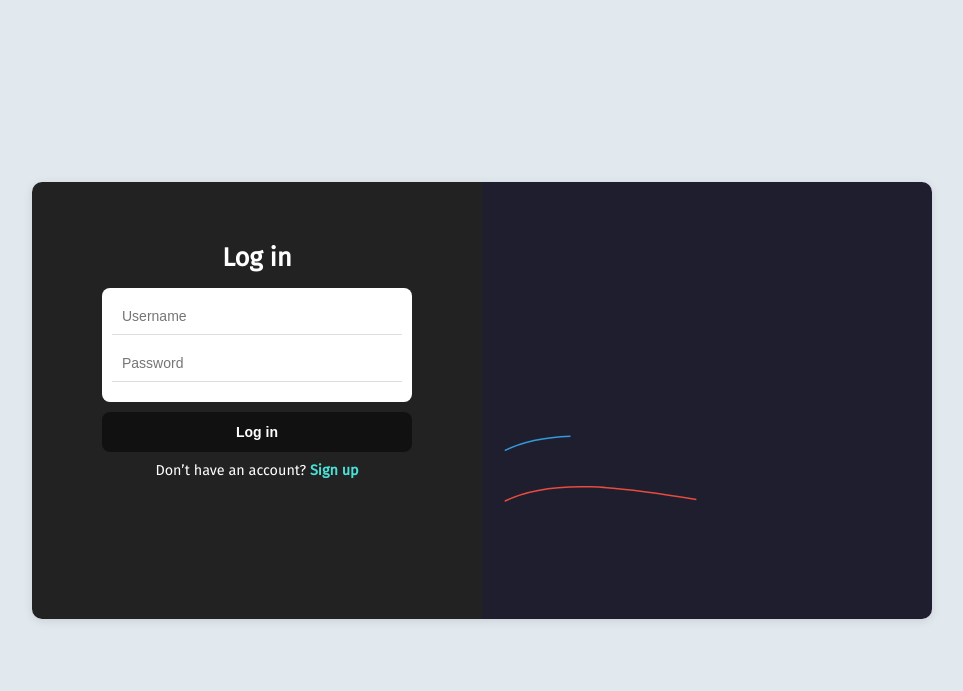
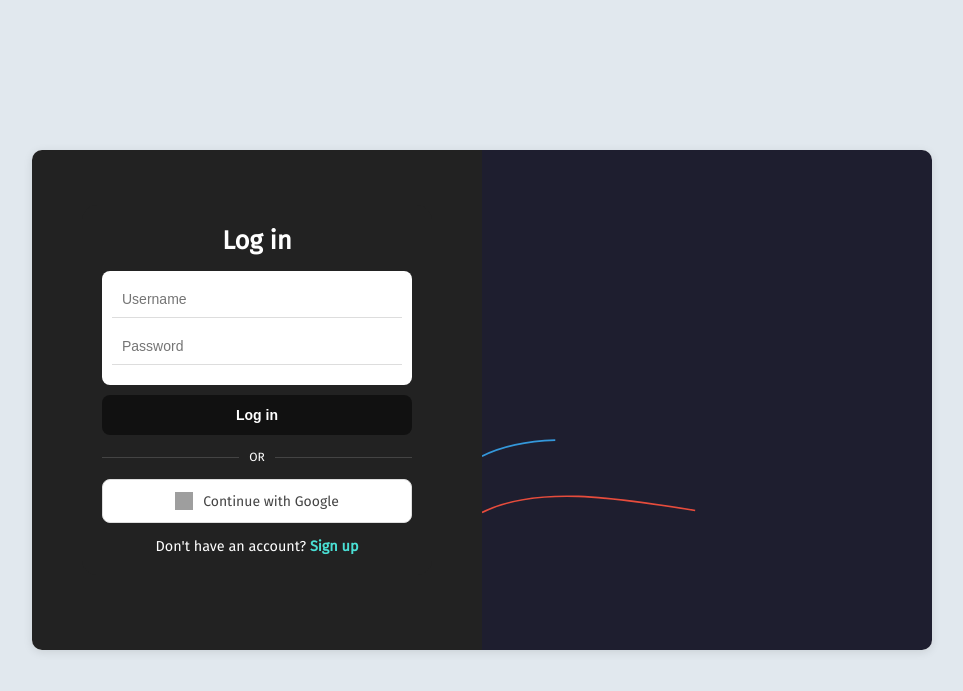
Before and after one commit to TCcodemaster/TWSE-Revenue, a Flask app: page /login in a window 1280 px wide. Shown: the top 691 px of the page, without its empty margins (158-1121 px from the left). Run offline with Flask 3, Linux system fonts and the light colour scheme; grey boxes are pictures that could not be loaded.

Commit message:
更新依賴項，新增gmail登入功能，改善登入頁面樣式

```diff
--- a/app.py
+++ b/app.py
@@ -1,77 +1,100 @@
-from flask import Flask, render_template, request, jsonify, redirect, url_for
-from config import Config
-from utils.scraper import get_company_data,get_status
-from utils.data_processor import parse_range, prepare_chart_data, prepare_yearly_comparison_data
-from utils.database import Database
 import os
 import logging
 import datetime
 import time
-from flask_caching import Cache
 import traceback
 import threading
-from flask import Flask, render_template, request, redirect, url_for, flash, session
+
+from flask import Flask, render_template, request, redirect, url_for, flash, session, jsonify
+from flask_caching import Cache, logger
+from config import Config
+from utils.scraper import get_company_data, get_status
+from utils.data_processor import parse_range, prepare_chart_data, prepare_yearly_comparison_data
+from utils.database import Database
 from utils.auth import login_user, register_user
-# 登入路由，處理 GET 與 POST 請求
-from flask import jsonify, request
 
-"""
-多層緩存策略（Multi-Tier Caching Strategy）
+# 引入 Flask-Dance Google OAuth 模組
+from flask_dance.contrib.google import make_google_blueprint, google
 
-緩存層級與特性：
+# 建立 Flask 應用，並從 Config 載入設定（config.py 中已使用 dotenv 載入環境變數）
+app = Flask(__name__)
+app.config.from_object(Config)
+app.secret_key = app.config['SECRET_KEY']  # SECRET_KEY 用於 session 加密
 
-1. 記憶體緩存 (In-Memory Cache)
-    - 位置：Flask-Caching (app.py)
-    - 存取速度：最快（毫秒級）
-    - 生命週期：應用運行期間
-    - 適用場景：頻繁、短期數據查詢
-    - 實現方法：cache.set() / cache.get()
+# 配置記憶體快取
+cache_config = {
+    "DEBUG": True,
+    "CACHE_TYPE": "SimpleCache",
+    "CACHE_DEFAULT_TIMEOUT": 3600  # 一小時快取時間
+}
+app.config.from_mapping(cache_config)
+cache = Cache(app)
 
-2. 數據庫緩存 (Database Cache)
-    - 位置：utils/database.py
-    - 存取速度：相對較慢
-    - 生命週期：永久保存
-    - 適用場景：長期數據存儲
-    - 實現方法：SQLite持久化
+# 建立 Google OAuth Blueprint
+# 注意：此處使用 .env 中的 GOOGLE_CLIENT_ID 與 GOOGLE_CLIENT_SECRET
+google_bp = make_google_blueprint(
+    client_id=os.environ.get("GOOGLE_CLIENT_ID"),
+    client_secret=os.environ.get("GOOGLE_CLIENT_SECRET"),
+    scope=["openid", "https://www.googleapis.com/auth/userinfo.email", "https://www.googleapis.com/auth/userinfo.profile"],
+    # 設定的 redirect_url 必須與 Google Cloud Console 中已授權的重導向 URI 完全一致，
+    # 例如：http://localhost:5000/google_login_callback
+    redirect_url="/google_login_callback"
+)
+# 註冊 Blueprint，預設授權路徑會變成 /login/google/authorized
+app.register_blueprint(google_bp, url_prefix="/login")
 
-檢索優先順序：
-記憶體緩存 →  數據庫緩存
+# 初始化資料庫：如果環境變數中有 DATABASE_DIR 則使用之，否則預設於應用內的 data 資料夾
+db_base_path = os.environ.get('DATABASE_DIR', os.path.join(app.root_path, 'data'))
+os.makedirs(db_base_path, exist_ok=True)
+db_path = os.path.join(db_base_path, 'data.db')
+db = Database(db_path)
 
-設計目的：
-- 提供多層次、靈活的數據緩存機制
-- 平衡性能、持久性和存儲成本
-"""
+# 系統狀態與初始化資訊
+system_status = {
+    'startup_time': None,
+    'is_initializing': True,
+    'startup_count': 0,
+    'last_ping': None,
+    'error_count': 0
+}
 
-app = Flask(__name__)
-app.secret_key = 'your_secret_key'  # 用於加密 session
+def initialize_system():
+    """執行系統初始化流程"""
+    system_status['startup_time'] = datetime.datetime.now()
+    system_status['is_initializing'] = True
+    system_status['startup_count'] += 1
+    logging.info("系統啟動中...")
+    time.sleep(0.5)  # 模擬連接資料庫
+    logging.info("資料庫連接成功")
+    time.sleep(0.5)  # 模擬載入配置
+    logging.info("應用程式配置載入完成")
+    time.sleep(0.5)  # 模擬檢查快取
+    logging.info("資料快取檢查完成")
+    system_status['is_initializing'] = False
+    logging.info(f"系統啟動完成，這是第 {system_status['startup_count']} 次啟動")
+    return True
 
-
-
+# 傳統帳號密碼登入路由
 @app.route('/login', methods=['GET', 'POST'])
 def login():
     if request.method == 'POST':
         username = request.form.get('username')
         password = request.form.get('password')
-
         success, result = login_user(username, password)
         if success:
-            message = "登入成功！"
-            flash(message, 'success')
-            # 如果是 AJAX 請求（或 accept JSON 較高），返回 JSON
+            flash("登入成功！", 'success')
+            # AJAX 或傳統提交分支
             if request.headers.get('X-Requested-With') == 'XMLHttpRequest' or \
                request.accept_mimetypes['application/json'] >= request.accept_mimetypes['text/html']:
-                return jsonify(success=True, message=message, url=url_for('index'))
-            # 傳統提交則直接跳轉
+                return jsonify(success=True, message="登入成功", url=url_for('index'))
             return redirect(url_for('index'))
         else:
-            message = result
-            flash(message, 'error')
+            flash(result, 'error')
             if request.headers.get('X-Requested-With') == 'XMLHttpRequest' or \
                request.accept_mimetypes['application/json'] >= request.accept_mimetypes['text/html']:
-                return jsonify(success=False, message=message)
-            return render_template('login.html', error=message)
+                return jsonify(success=False, message=result)
+            return render_template('login.html', error=result)
     return render_template('login.html')
-
 
 @app.route('/register', methods=['GET', 'POST'])
 def register():
@@ -80,127 +103,73 @@ def register():
         email = request.form.get('email')
         password = request.form.get('password')
         confirm_password = request.form.get('confirm_password')
-
         if password != confirm_password:
-            error_msg = "兩次輸入的密碼不一致"
-            flash(error_msg, 'error')
-            if request.headers.get('X-Requested-With') == 'XMLHttpRequest' or \
-               request.accept_mimetypes['application/json'] >= request.accept_mimetypes['text/html']:
-                return jsonify(success=False, message=error_msg)
-            return render_template('login.html', error=error_msg)
-
+            flash("兩次輸入的密碼不一致", "error")
+            return render_template('login.html', error="兩次輸入的密碼不一致")
         success, result = register_user(username, email, password)
         if success:
-            message = "註冊成功，請登入"
-            flash(message, 'success')
-            if request.headers.get('X-Requested-With') == 'XMLHttpRequest' or \
-               request.accept_mimetypes['application/json'] >= request.accept_mimetypes['text/html']:
-                return jsonify(success=True, message=message, url=url_for('login'))
+            flash("註冊成功，請登入", "success")
             return redirect(url_for('login'))
         else:
-            message = result
-            flash(message, 'error')
-            if request.headers.get('X-Requested-With') == 'XMLHttpRequest' or \
-               request.accept_mimetypes['application/json'] >= request.accept_mimetypes['text/html']:
-                return jsonify(success=False, message=message)
-            return render_template('login.html', error=message)
+            flash(result, "error")
+            return render_template('login.html', error=result)
     return render_template('login.html')
 
+# Google OAuth 回呼路由
+@app.route('/google_login_callback')
+def google_login_callback():
+    # 若尚未授權，轉到 Google 登入流程
+    if not google.authorized:
+        return redirect(url_for("google.login"))
+    # 從 Google 取得使用者資訊
+    resp = google.get("/oauth2/v1/userinfo")
+    if not resp.ok:
+        flash("無法從 Google 取得使用者資訊，請稍後再試。", "error")
+        return redirect(url_for("login"))
+    info = resp.json()
+    google_id = info.get("id")
+    email = info.get("email")
+    username = info.get("name") or email.split("@")[0]
+    # 根據 google_id 或 email 檢查資料庫是否已有此用戶
+    user_obj = db.get_user_by_google_id(google_id)
+    if not user_obj:
+        user_obj = db.get_user_by_email(email)
+    if not user_obj:
+        # 自動註冊：Google OAuth 用戶不需提供本地密碼
+        success, user_id_or_msg = db.create_user(
+            username=username,
+            email=email,
+            password_hash=None,
+            google_id=google_id
+        )
+        if not success:
+            flash(f"自動註冊失敗: {user_id_or_msg}", "error")
+            return redirect(url_for("login"))
+        user_obj = db.get_user_by_id(user_id_or_msg)
+    # 寫入 session，完成登入
+    session['user_id'] = user_obj['id']
+    session['username'] = user_obj['username']
+    flash("使用 Google 登入成功", "success")
+    return redirect(url_for("index"))
 
-
-
-# 導入新的進度追蹤模組
-from utils.progress_tracker import get_status
-# 配置日誌
-logging.basicConfig(level=logging.INFO)
-logger = logging.getLogger(__name__)
-
-# 系統狀態追踪
-system_status = {
-    'startup_time': None,
-    'is_initializing': True,
-    'startup_count': 0,
-    'last_ping': None,
-    'error_count': 0
-}
-app.config.from_object(Config)
-
-# 配置緩存
-cache_config = {
-    "DEBUG": True,
-    "CACHE_TYPE": "SimpleCache",  # 簡單記憶體緩存
-    "CACHE_DEFAULT_TIMEOUT": 3600  # 提高預設緩存時間至1小時
-}
-app.config.from_mapping(cache_config)
-cache = Cache(app)
-
-# TODO Render 部署時，每次啟動都是新的容器，如果沒有設置持久化磁碟 (Persistent Disk)，data.db 會在重啟後消失。
-# TODO Render 的文件系統是唯讀的 (Read-Only)，除非手動設置掛載目錄。
-
-# 確保 `data` 資料夾存在
-# 從環境變數讀取數據庫位置，提供合理預設值
-db_base_path = os.environ.get('DATABASE_DIR', os.path.join(app.root_path, 'data'))
-os.makedirs(db_base_path, exist_ok=True)
-
-db_path = os.path.join(db_base_path, 'data.db')
-db = Database(db_path)
-# 啟動系統
-def initialize_system():
-    """執行系統初始化流程"""
-    system_status['startup_time'] = datetime.datetime.now()
-    system_status['is_initializing'] = True
-    system_status['startup_count'] += 1
-
-    logger.info("系統啟動中...")
-
-    # 模擬初始化流程，可以在這裡添加實際的初始化邏輯
-    time.sleep(0.5)  # 連接資料庫
-    logger.info("資料庫連接成功")
-
-    time.sleep(0.5)  # 載入配置
-    logger.info("應用程式配置載入完成")
-
-    time.sleep(0.5)  # 檢查快取
-    logger.info("資料快取檢查完成")
-
-    # 初始化完成
-    system_status['is_initializing'] = False
-    logger.info(f"系統啟動完成，這是第 {system_status['startup_count']} 次啟動")
-
-    return True
-
-# 啟動頁面路由
-@app.route('/startup')
-def startup():
-    """系統啟動頁面"""
-    # 如果系統已經初始化完成，直接跳轉到首頁
-    if system_status['startup_time'] is not None and not system_status['is_initializing']:
-        return redirect(url_for('index'))
-
-    # 否則顯示啟動頁面
-    return render_template('startup.html')
-
-# 首頁路由
 # 首頁路由
 @app.route('/')
 def index():
-    # 如果系統尚未初始化，跳轉到啟動頁面
     if system_status['startup_time'] is None:
-        # 啟動初始化流程
         initialize_system()
         return redirect(url_for('startup'))
-
-    # 如果系統正在初始化中，也跳轉到啟動頁面
     if system_status['is_initializing']:
         return redirect(url_for('startup'))
-
-    # 檢查用戶是否已登入
     if 'user_id' not in session:
         return redirect(url_for('login'))
-
-    # 系統已經初始化完成，從數據庫讀取當前登入用戶的查詢歷史
+    # 取得該用戶的查詢歷史（假設 db.get_query_history 依據 user_id 返回資料）
     query_history = db.get_query_history(user_id=session.get('user_id'))
     return render_template('index.html', query_history=query_history)
+@app.route('/startup')
+def startup():
+    if system_status['startup_time'] is not None and not system_status['is_initializing']:
+        return redirect(url_for('index'))
+    return render_template('startup.html')
 # 保活 API 端點
 @app.route('/api/keep-alive', methods=['GET'])
 def keep_alive():
--- a/docker-compose.yml
+++ b/docker-compose.yml
@@ -15,7 +15,8 @@ services:
     # volumes:
     #   - db_data:/app/data # ✅ Render 將 Persistent Disk 掛載在 /app/data
     #   - cache_data:/app/cache # ✅ 如果也要快取快照儲存，可加上這一個（可選）
-
+    env_file:
+      - .env
     environment:
       - FLASK_ENV=production
       - WORKERS=2
@@ -23,7 +24,7 @@ services:
       - MAX_REQUESTS=1000
       - MAX_REQUESTS_JITTER=50
       - DATABASE_DIR=/app/data
-
+      - OAUTHLIB_INSECURE_TRANSPORT=1
     restart: always
 
     healthcheck:
--- a/requirements.txt
+++ b/requirements.txt
@@ -13,3 +13,9 @@ urllib3==2.0.7
 cachetools==5.3.1
 tenacity==8.2.3
 python-dotenv==1.0.0
+flask-dance[sqla]==6.2.0
+blinker==1.6.2
+oauthlib==3.2.2
+requests-oauthlib==1.3.1
+flask-session==0.5.0
+redis==4.5.1
--- a/templates/index.html
+++ b/templates/index.html
@@ -192,7 +192,6 @@
       </div>
     </div>
   </div>
-</div>
 
   <!-- 年度比較選擇公司對話框 - 改進樣式 -->
   <div class="modal fade" id="company-select-modal" tabindex="-1" aria-hidden="true">
--- a/templates/login.html
+++ b/templates/login.html
@@ -6,6 +6,9 @@
   <title>Login & Sign up</title>
   <meta name="viewport" content="width=device-width, initial-scale=1.0">
   <link href="https://fonts.googleapis.com/css?family=Fira+Sans" rel="stylesheet">
+  <!-- 在 head 中添加 Font Awesome -->
+  <link rel="stylesheet" href="https://cdnjs.cloudflare.com/ajax/libs/font-awesome/5.15.3/css/all.min.css">
+
   <style>
     /* ========== 全域重置 & 基本設定 ========== */
     * {
@@ -57,16 +60,20 @@
       position: relative;
       background-color: #1E1E2F;
       overflow: hidden;
+      height: 100%;
+      min-height: 500px;
+      /* 確保右側面板有足夠高度 */
+      display: flex;
+      align-items: center;
+      justify-content: center;
     }
 
     /* 新增的 SVG 動畫容器 */
     #animated-bg {
-      position: absolute;
-      top: 50%;
-      left: 50%;
-      transform: translate(-50%, -50%);
-      width: 90%;
-      height: auto;
+      width: 100%;
+      height: 100%;
+      max-width: 800px;
+      max-height: 800px;
     }
 
     /* ========== 表單容器 ========== */
@@ -98,6 +105,8 @@
       height: 0;
       overflow: hidden;
       pointer-events: none;
+      position: absolute;
+      /* 防止空間佔用 */
     }
 
     /* ========== 標題 ========== */
@@ -190,7 +199,15 @@
       .right-panel {
         width: 100%;
         flex: none;
+      }
+
+      .right-panel {
         min-height: 300px;
+      }
+
+      /* 小螢幕上的註冊區塊 */
+      .signup {
+        position: static;
       }
     }
 
@@ -230,6 +247,79 @@
         transform: translateY(-10px);
       }
     }
+
+    /* 分隔線樣式 */
+    .divider {
+      display: flex;
+      align-items: center;
+      text-align: center;
+      margin: 15px 0;
+    }
+
+    .divider::before,
+    .divider::after {
+      content: '';
+      flex: 1;
+      border-bottom: 1px solid #444;
+    }
+
+    .divider span {
+      padding: 0 10px;
+      color: #fff;
+      font-size: 12px;
+    }
+
+    /* 社交登入按鈕樣式 */
+    .social-login {
+      margin: 15px 0;
+    }
+
+    .btn {
+      display: block;
+      width: 100%;
+      padding: 12px;
+      border-radius: 8px;
+      text-align: center;
+      text-decoration: none;
+      transition: background-color 0.3s;
+      font-size: 14px;
+      font-weight: 500;
+      position: relative;
+    }
+
+    .btn-social {
+      display: flex;
+      align-items: center;
+      justify-content: center;
+    }
+
+    .btn-google {
+      background-color: #fff;
+      color: #444;
+      border: 1px solid #ddd;
+    }
+
+    .btn-google:hover {
+      background-color: #f5f5f5;
+    }
+
+    .social-icon {
+      width: 18px;
+      height: 18px;
+      margin-right: 10px;
+    }
+
+    /* 註冊提示樣式 */
+    .signup-prompt {
+      margin-top: 15px;
+      text-align: center;
+      font-size: 0.9em;
+    }
+
+    .signup-prompt a {
+      color: #4AE0D5;
+      text-decoration: none;
+    }
   </style>
 </head>
 
@@ -251,11 +341,28 @@
               </div>
               <button type="submit" class="submit-btn">Log in</button>
             </form>
+
+            <!-- Google 登入按鈕 -->
+            <div class="divider">
+              <span>OR</span>
+            </div>
+
+            <div class="social-login">
+              <a href="{{ url_for('google.login') }}" class="btn btn-social btn-google">
+
+                <img src="https://developers.google.com/identity/images/g-logo.png" alt="Google" class="social-icon"
+                  width="18" height="18">
+                <span>Continue with Google</span>
+              </a>
+            </div>
+
+            <!-- 註冊提示 -->
             <p class="toggle-text">
-              Don’t have an account?
+              Don't have an account?
               <a href="#" id="toSignUp">Sign up</a>
             </p>
           </div>
+
           <!-- 註冊區塊 -->
           <div class="signup" id="signup-section">
             <h2 class="form-title" id="signup">Sign up</h2>
@@ -277,6 +384,7 @@
           </div>
         </div>
       </div>
+
       <!-- 右側：動畫背景 -->
       <div class="right-panel">
         <svg id="animated-bg" viewBox="0 0 800 800" preserveAspectRatio="xMidYMid slice">
@@ -287,6 +395,7 @@
       </div>
     </div>
   </div>
+
   <!-- 引入 anime.js -->
   <script src="https://cdnjs.cloudflare.com/ajax/libs/animejs/3.2.1/anime.min.js"></script>
   <script>
@@ -396,6 +505,8 @@
       loginSection.style.pointerEvents = 'auto';
     });
 
+    // 確保動畫在頁面加載後立即執行
+    document.addEventListener('DOMContentLoaded', function () {
       // Anime.js 動畫設定
       const paths = ['#line1', '#line2', '#line3'];
       paths.forEach((selector, index) => {
@@ -409,6 +520,7 @@
           loop: true
         });
       });
+    });
   </script>
 </body>
 
```
Lines whose indentation alone changed are shown as unchanged.
